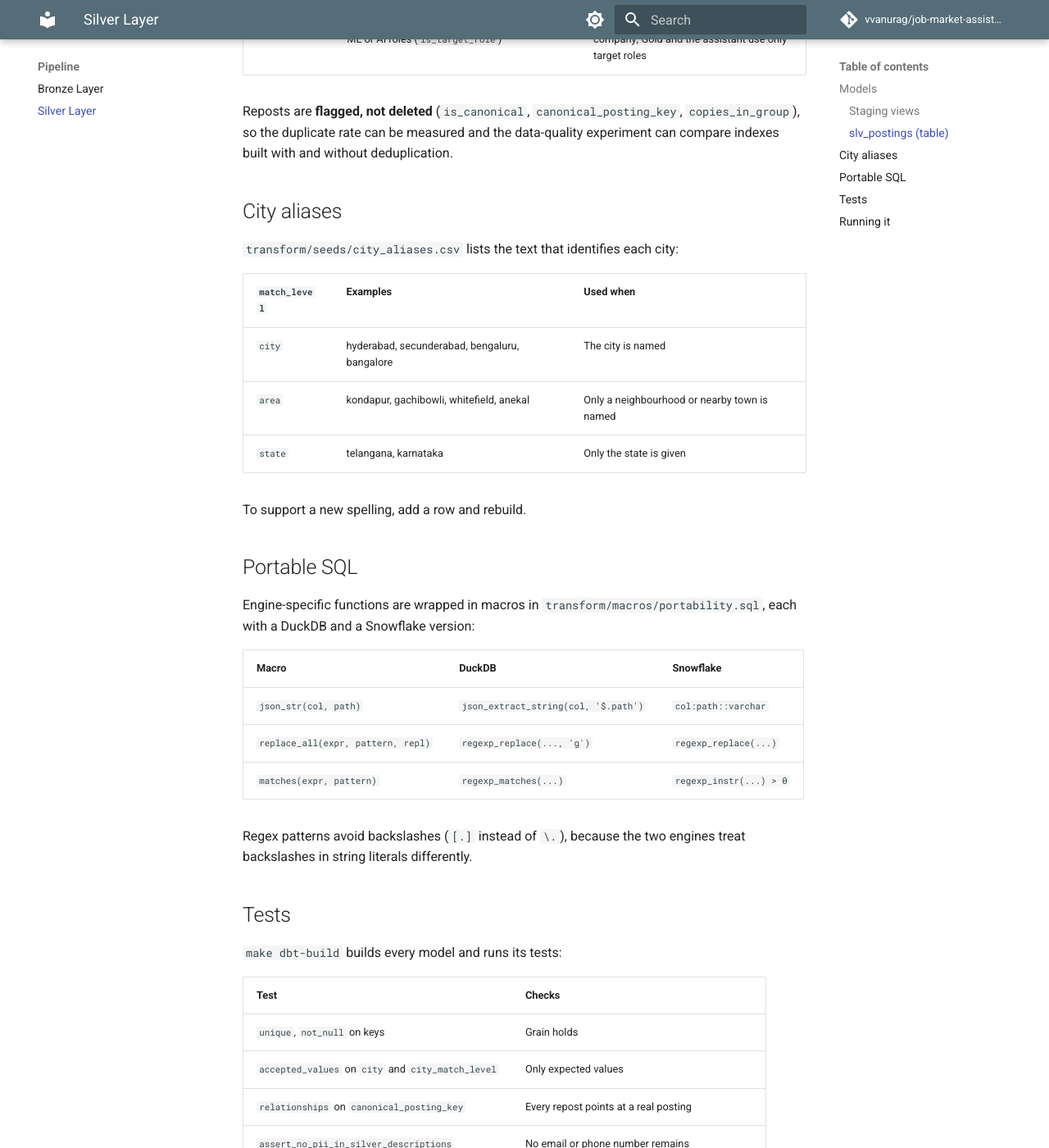
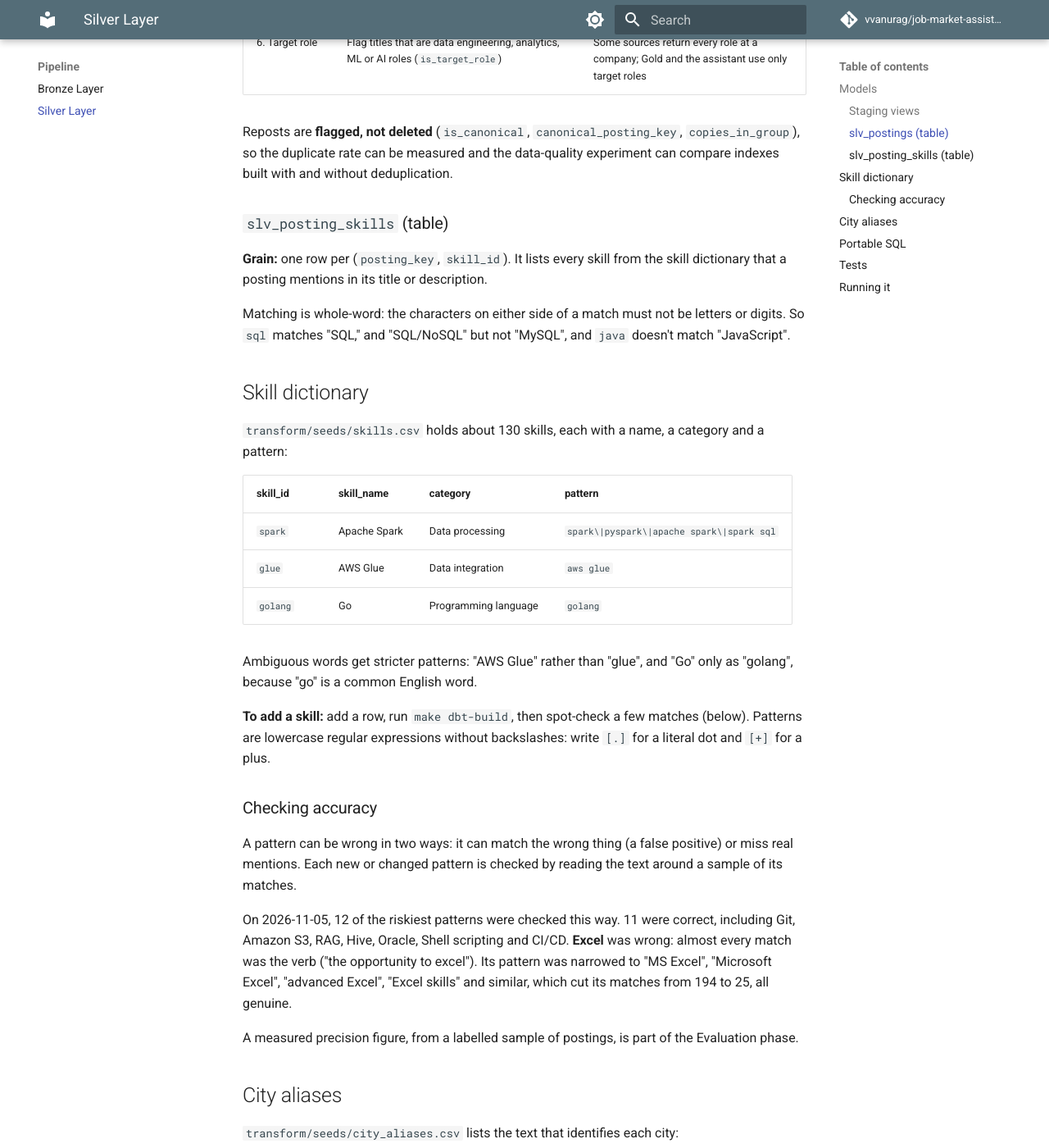
Before and after one commit to vvanurag/job-market-assistant, an MkDocs documentation site: the page built from docs/pipeline/silver.md, in a window 1280 px wide and 1400 px high, scrolled down 1906 px. Shown: the whole window at 82% size. Built offline with MkDocs 1.6.1 and Material for MkDocs 9.7.7, drawn with Linux system fonts in a browser that asks for light colours; comment, search, counter and statistics services are not loaded; some of the changed text lies outside the part shown.

Commit message:
Add skill extraction to Silver and a topics column to the roadmap
- seeds/skills.csv: dictionary of about 130 skills with category and a
  portable lowercase pattern; ambiguous words use strict patterns
- slv_posting_skills: one row per (posting, skill), matched as whole
  words in title and description (FR-TRN-05)
- matches_column macro (DuckDB / Snowflake) for patterns held in a column
- Tests: seed uniqueness, posting/skill uniqueness, relationships
- Spot-check of 12 risky patterns found Excel matching the verb "excel";
  pattern narrowed (194 -> 25 matches, all genuine)
- Silver docs: skill dictionary, how to add a skill, accuracy checks
- Roadmap overview: new "Topics covered" column per phase

Co-Authored-By: Claude Opus 5.5 <noreply@anthropic.com>

````diff
--- a/docs/pipeline/silver.md
+++ b/docs/pipeline/silver.md
@@ -4,8 +4,8 @@ The Silver layer turns raw Bronze records into **clean, trustworthy rows**: type
 
 | | |
 |---|---|
-| **Requirements** | FR-ING-01 (two sources), FR-TRN-01 (typed columns), FR-TRN-02 (latest version), FR-TRN-11 (grain and tests), FR-TRN-12 (target cities), NFR-15 (personal data removed), NFR-24 (portable SQL) |
-| **Models** | `transform/models/staging/stg_postings.sql`, `transform/models/silver/slv_postings.sql` |
+| **Requirements** | FR-ING-01 (two sources), FR-TRN-01 (typed columns), FR-TRN-05 (skills), FR-TRN-02 (latest version), FR-TRN-11 (grain and tests), FR-TRN-12 (target cities), NFR-15 (personal data removed), NFR-24 (portable SQL) |
+| **Models** | `transform/models/staging/`, `transform/models/silver/slv_postings.sql`, `transform/models/silver/slv_posting_skills.sql` |
 | **Engine** | DuckDB locally; Snowflake through the same models ([ADR-0005](../decisions/0005-portable-warehouse-layer.md)) |
 
 ---
@@ -18,6 +18,8 @@ flowchart LR
     S1 & S2 --> S["stg_postings<br/>view<br/>all sources, one shape"]
     A[/"city_aliases<br/>seed (CSV)"/] --> P
     S --> P[("slv_postings<br/>table<br/>clean · located ·<br/>private · deduplicated")]
+    K[/"skills<br/>seed (CSV)"/] --> PS
+    P --> PS[("slv_posting_skills<br/>table<br/>skills per posting")]
 ```
 
 ### Staging views
@@ -48,6 +50,34 @@ Nothing is removed or interpreted in staging, apart from trimming text and casti
 | 6. Target role | Flag titles that are data engineering, analytics, ML or AI roles (`is_target_role`) | Some sources return every role at a company; Gold and the assistant use only target roles |
 
 Reposts are **flagged, not deleted** (`is_canonical`, `canonical_posting_key`, `copies_in_group`), so the duplicate rate can be measured and the data-quality experiment can compare indexes built with and without deduplication.
+
+### `slv_posting_skills` (table)
+
+**Grain:** one row per (`posting_key`, `skill_id`). It lists every skill from the skill dictionary that a posting mentions in its title or description.
+
+Matching is whole-word: the characters on either side of a match must not be letters or digits. So `sql` matches "SQL," and "SQL/NoSQL" but not "MySQL", and `java` doesn't match "JavaScript".
+
+## Skill dictionary
+
+`transform/seeds/skills.csv` holds about 130 skills, each with a name, a category and a pattern:
+
+| skill_id | skill_name | category | pattern |
+|---|---|---|---|
+| `spark` | Apache Spark | Data processing | `spark\|pyspark\|apache spark\|spark sql` |
+| `glue` | AWS Glue | Data integration | `aws glue` |
+| `golang` | Go | Programming language | `golang` |
+
+Ambiguous words get stricter patterns: "AWS Glue" rather than "glue", and "Go" only as "golang", because "go" is a common English word.
+
+**To add a skill:** add a row, run `make dbt-build`, then spot-check a few matches (below). Patterns are lowercase regular expressions without backslashes: write `[.]` for a literal dot and `[+]` for a plus.
+
+### Checking accuracy
+
+A pattern can be wrong in two ways: it can match the wrong thing (a false positive) or miss real mentions. Each new or changed pattern is checked by reading the text around a sample of its matches.
+
+On 2026-11-05, 12 of the riskiest patterns were checked this way. 11 were correct, including Git, Amazon S3, RAG, Hive, Oracle, Shell scripting and CI/CD. **Excel** was wrong: almost every match was the verb ("the opportunity to excel"). Its pattern was narrowed to "MS Excel", "Microsoft Excel", "advanced Excel", "Excel skills" and similar, which cut its matches from 194 to 25, all genuine.
+
+A measured precision figure, from a labelled sample of postings, is part of the Evaluation phase.
 
 ## City aliases
 
@@ -84,6 +114,8 @@ Regex patterns avoid backslashes (`[.]` instead of `\.`), because the two engine
 | `relationships` on `canonical_posting_key` | Every repost points at a real posting |
 | `assert_no_pii_in_silver_descriptions` | No email or phone number remains |
 | `assert_one_canonical_per_repost_group` | Each repost group has exactly one canonical row |
+| `unique` on `slv_posting_skills` (posting, skill) | A skill is listed once per posting |
+| `relationships` on `slv_posting_skills` | Every row points at a real posting and a real skill |
 
 ## Running it
 
@@ -100,4 +132,6 @@ Results on 2026-11-05, two sources:
 | Unique after reposts removed | 1,816 | 614 |
 | Target data/AI roles | 1,998 | 65 |
 
+Skills: 1,868 of the 1,877 unique target-role postings mention at least one dictionary skill, with 14 on average. The most common are Python, SQL, AWS, Azure and CI/CD.
+
 Known gap: Silver resolves the city from a job's main location only. Greenhouse jobs whose main location is, say, "Remote", but which list a Hyderabad or Bengaluru office, are collected but not yet included.
````
Also changed, not shown: docs/roadmap.md (+12 -12 lines), 5 other files.
